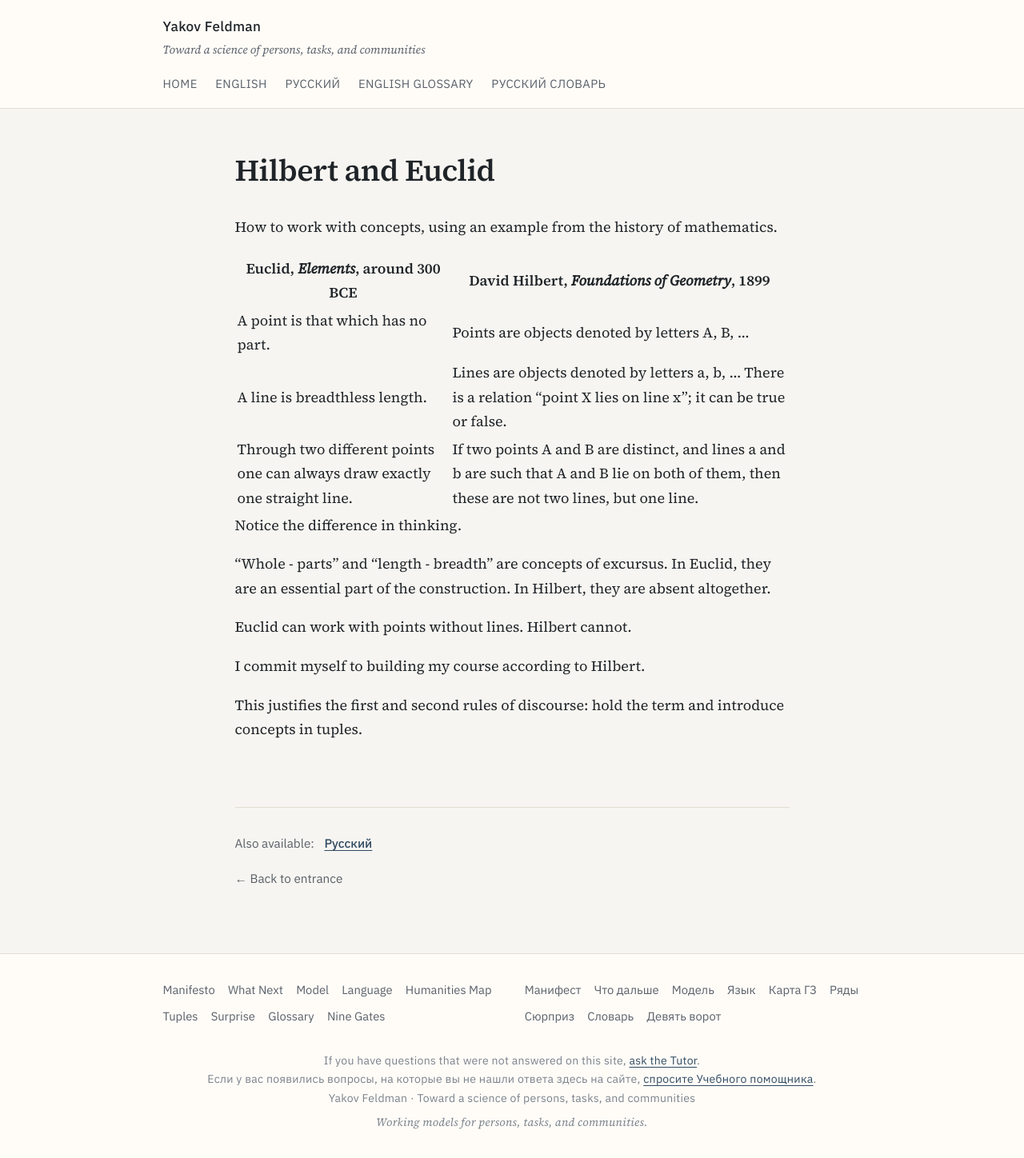
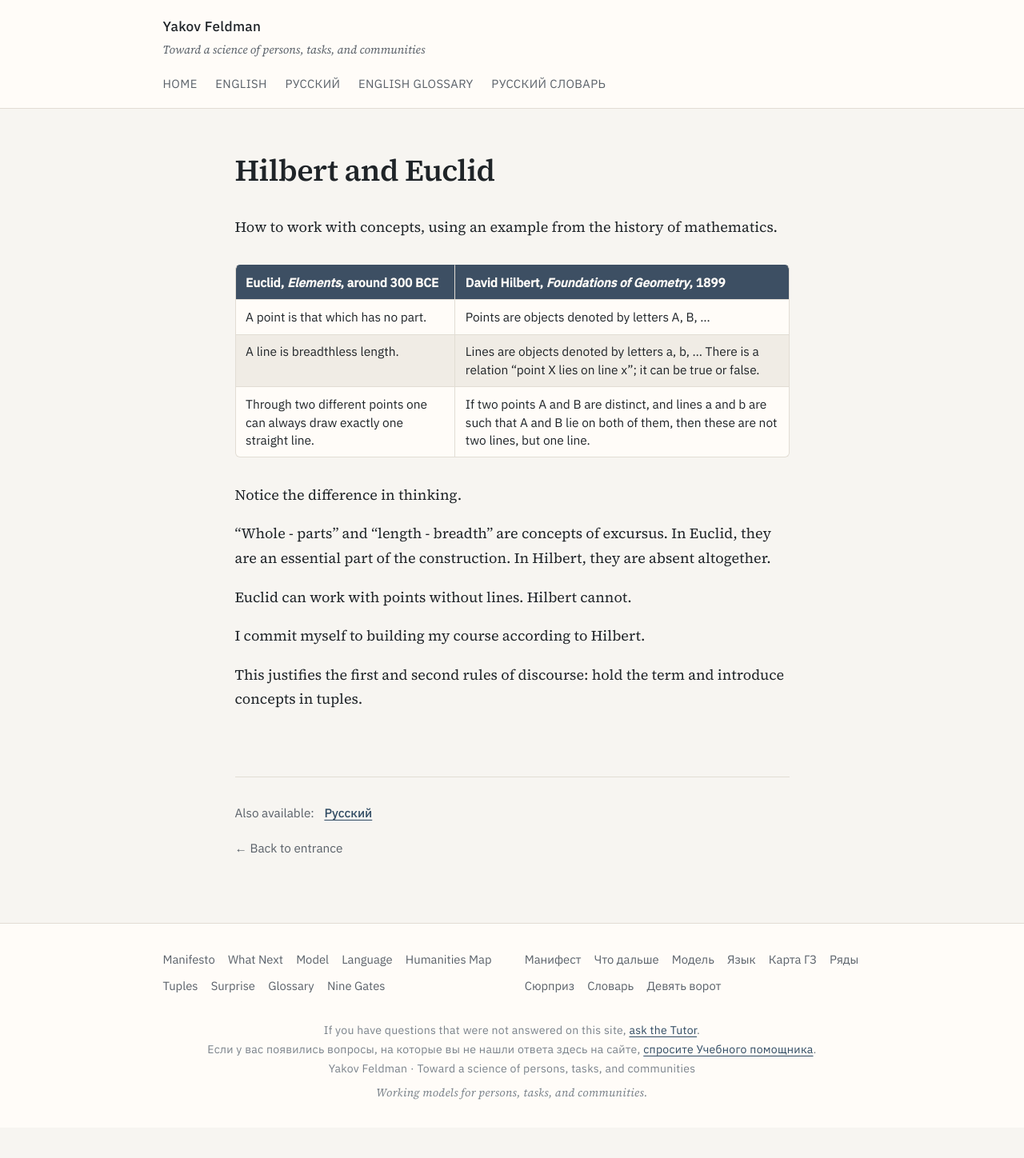
Before and after one commit to jfeldman777/books, a Jekyll site: the page built from 12_euclid_hilbert_en.md, in a window 1280 px wide. Shown: the whole page at 80% size. Built offline with Jekyll 4.4.1, drawn with Linux system fonts in a browser that asks for light colours; our own code applies the rules of GitHub Pages for plain Markdown files; after the commit the page ends 1410 px from its top, so only the background shows below that.

Commit message:
Improve table styling

```diff
--- a/assets/css/main.css
+++ b/assets/css/main.css
@@ -289,6 +289,68 @@ img {
   font-style: italic;
 }
 
+.content table {
+  display: block;
+  width: 100%;
+  max-width: 100%;
+  margin: var(--space-md) 0;
+  overflow-x: auto;
+  border-collapse: separate;
+  border-spacing: 0;
+  font-family: var(--sans);
+  font-size: 0.86rem;
+  line-height: 1.45;
+}
+
+.content th,
+.content td {
+  min-width: 7.5rem;
+  padding: 0.55rem 0.7rem;
+  border-right: 1px solid var(--border);
+  border-bottom: 1px solid var(--border);
+  vertical-align: top;
+  text-align: left;
+}
+
+.content th {
+  background: var(--accent);
+  color: var(--bg-elevated);
+  font-weight: 600;
+}
+
+.content td {
+  background: var(--bg-elevated);
+}
+
+.content tr:nth-child(even) td {
+  background: #f0ece5;
+}
+
+.content th:first-child,
+.content td:first-child {
+  border-left: 1px solid var(--border);
+}
+
+.content tr:first-child th {
+  border-top: 1px solid var(--accent);
+}
+
+.content th:first-child {
+  border-top-left-radius: 6px;
+}
+
+.content th:last-child {
+  border-top-right-radius: 6px;
+}
+
+.content tr:last-child td:first-child {
+  border-bottom-left-radius: 6px;
+}
+
+.content tr:last-child td:last-child {
+  border-bottom-right-radius: 6px;
+}
+
 /* Bilingual glossary: alternate-language paragraphs */
 .content h2 + p + p {
   /* natural flow; no special rule needed globally */
```
